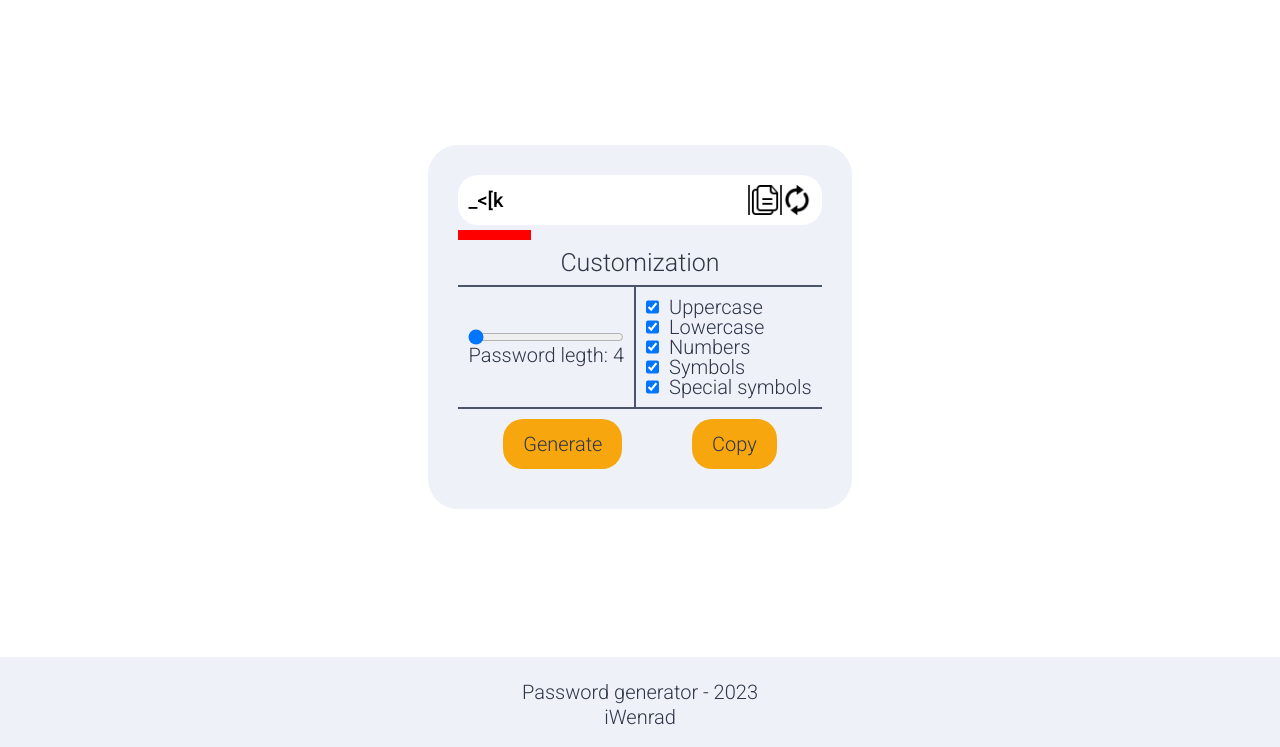
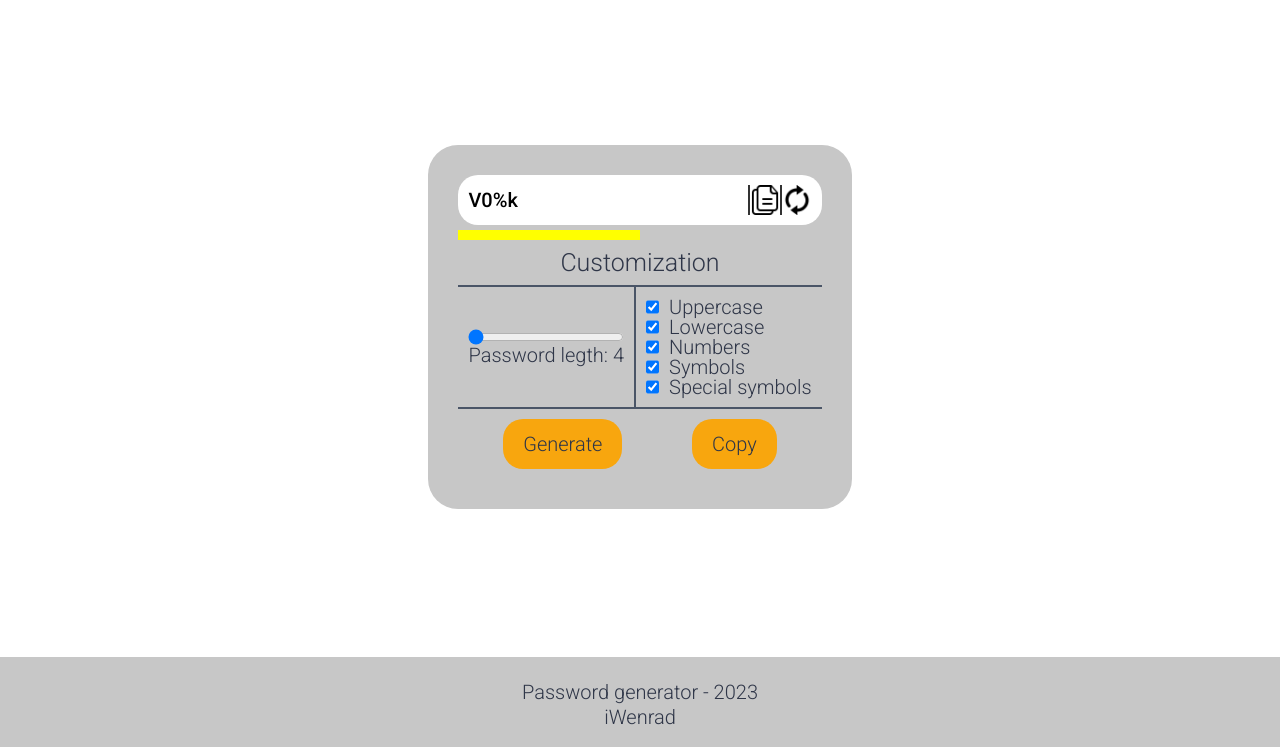
Before and after one commit to iWenrad/Password_generator, a website built with Vite: page index.html in a window 1280 px wide. Both pictures are taken after a click on the link 795 px from the left and 253 px from the top of the page. Shown: the part 53-800 px from the top of the page. Built offline with nearby package versions, Linux system fonts and the light colour scheme.

Commit message:
Update file main.js and update styles, v.1.0.1

```diff
--- a/src/js/main.js
+++ b/src/js/main.js
@@ -41,7 +41,7 @@ function getRandomLetter(uppercase, lowercase) {
     } else if (!uppercase && lowercase) {
         return randomLetter;
     } else if (!uppercase && !lowercase) {
-        return "";
+        return getRandomNumber();
     } else {
         return Math.round(Math.random() * 2) === 2 ? randomLetter.toUpperCase() : randomLetter;
     }
@@ -53,9 +53,9 @@ function getRandomNumber() {
 }
 
 function getRandomSymbol() {
-    var symbols = '!@#$%^&*()_+-=[]{}|;:,.<>?';
-    var randomIndex = Math.floor(Math.random() * symbols.length);
-    var randomSymbol = symbols[randomIndex];
+    let symbols = '!@#$%^&*()_+-=[]{}|;:,.<>?♦';
+    let randomIndex = Math.floor(Math.random() * symbols.length);
+    let randomSymbol = symbols[randomIndex];
     return randomSymbol;
 }
 
@@ -63,6 +63,10 @@ function isStrongPassword(result) {
     let strength = 0;
 
     if (result.length >= 8) {
+        strength++;
+    }
+
+    if (result.length >= 20 && /[^a-zA-Z0-9]/.test(result)) {
         strength++;
     }
 
@@ -78,7 +82,7 @@ function isStrongPassword(result) {
         strength++;
     }
 
-    if (strength === 4) {
+    if (strength >= 4) {
         return "strong";
     } else if (strength >= 2) {
         return "medium";
@@ -103,13 +107,7 @@ function updatePasswordStrength(result) {
     console.log(strength);
 }
 
-function generatePassword() {
-    let isLetters = symbols.checked;
-    let isNumbers = numbers.checked;
-    let isSpecialSymbols = specialSymbols.checked;
-    let toUpperCase = uppercase.checked;
-    let toLowercase = lowercase.checked;
-
+function generationCondition(isLetters, isNumbers, isSpecialSymbols, toUpperCase, toLowercase) {
     let result = '';
 
     for (let i = 0; i < range; i++) {
@@ -155,9 +153,26 @@ function generatePassword() {
             }
         }
     }
+    return result;
+}
 
-    inputValue.value = result;
-    updatePasswordStrength(result);
+function generatePassword() {
+    let isLetters = symbols.checked;
+    let isNumbers = numbers.checked;
+    let isSpecialSymbols = specialSymbols.checked;
+    let toUpperCase = uppercase.checked;
+    let toLowercase = lowercase.checked;
+
+    let generatedPass = generationCondition(
+        isLetters,
+        isNumbers,
+        isSpecialSymbols,
+        toUpperCase,
+        toLowercase
+    );
+
+    inputValue.value = generatedPass;
+    updatePasswordStrength(generatedPass);
 }
 
 clickGenerate.forEach(item => {
@@ -171,8 +186,8 @@ clickGenerate.forEach(item => {
 function copyResult() {
     let copyText = inputValue;
 
-  copyText.select();
-  copyText.setSelectionRange(0, 99999);
+    copyText.select();
+    copyText.setSelectionRange(0, 99999);
     navigator.clipboard.writeText(copyText.value);
 
     alert("Copied the text: " + copyText.value);
--- a/src/style/header.scss
+++ b/src/style/header.scss
@@ -1,5 +1,4 @@
 .header {
-
     // .header__box
 
     &__box {
--- a/src/style/main.scss
+++ b/src/style/main.scss
@@ -118,8 +118,8 @@
         cursor: pointer;
 
         &:hover {
-            background-color: rgb(189, 139, 46);
-            box-shadow: 0px 0px 5px rgb(189, 139, 46);
+            background-color: rgb(245, 176, 48);
+            box-shadow: 0px 0px 5px rgb(255, 166, 0);
         }
     }
 }
@@ -146,4 +146,8 @@
         border-right: none;
         border-bottom: 2px solid var(--var-color2);
     }
+
+    .generator__box {
+        background-color: var(--var-body-bg1);
+    }
 }
--- a/src/style/style.scss
+++ b/src/style/style.scss
@@ -7,7 +7,7 @@
 
 :root {
 	--var-body-bg1: #FFFFFF;
-	--var-body-bg2: #EEF1F8;
+	--var-body-bg2: #c7c7c7;
 	--var-color1: #2F3648;
 	--var-color2: #4A5567;
 	--var-color3: #2B6CB0;
```
